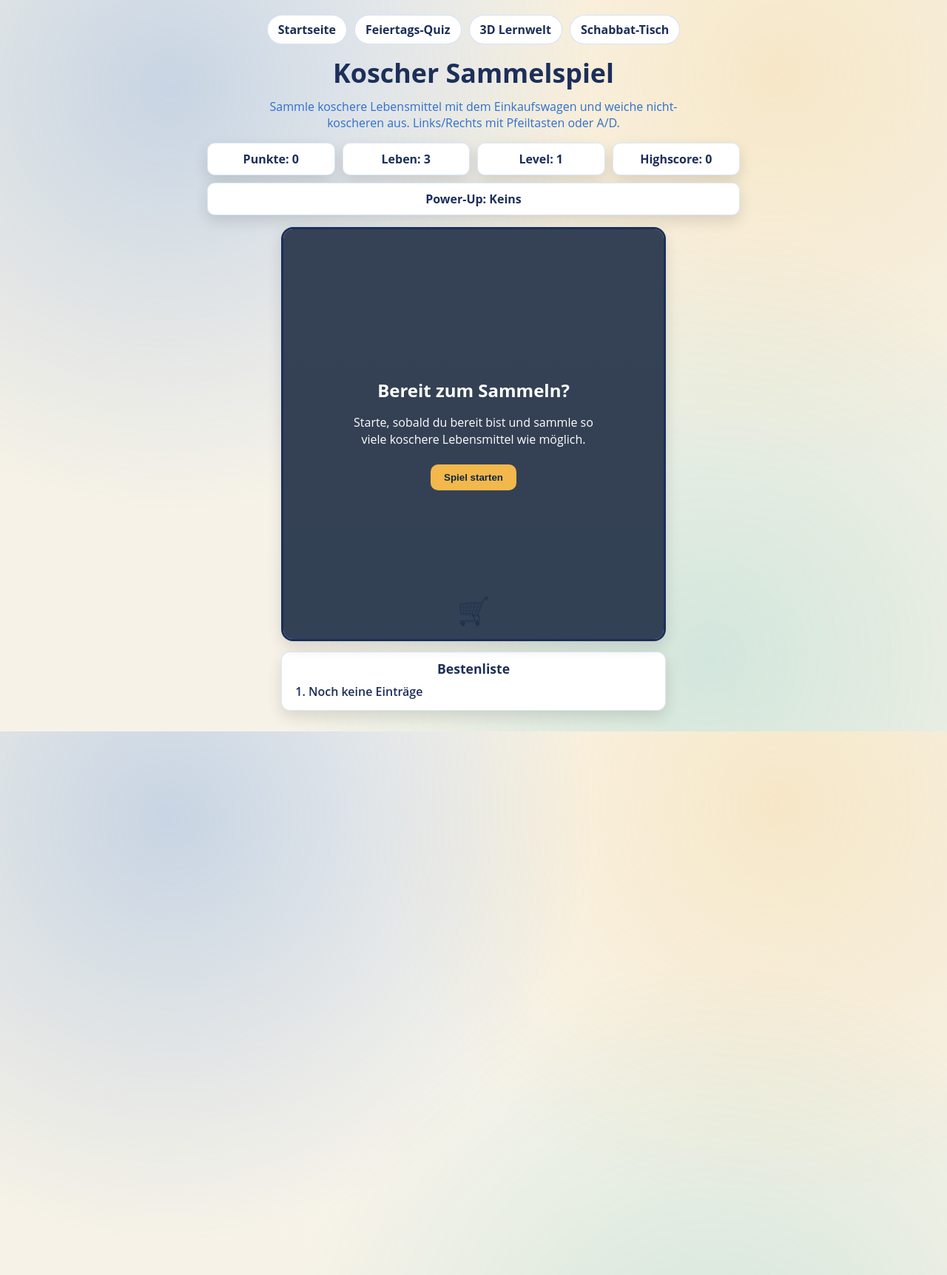
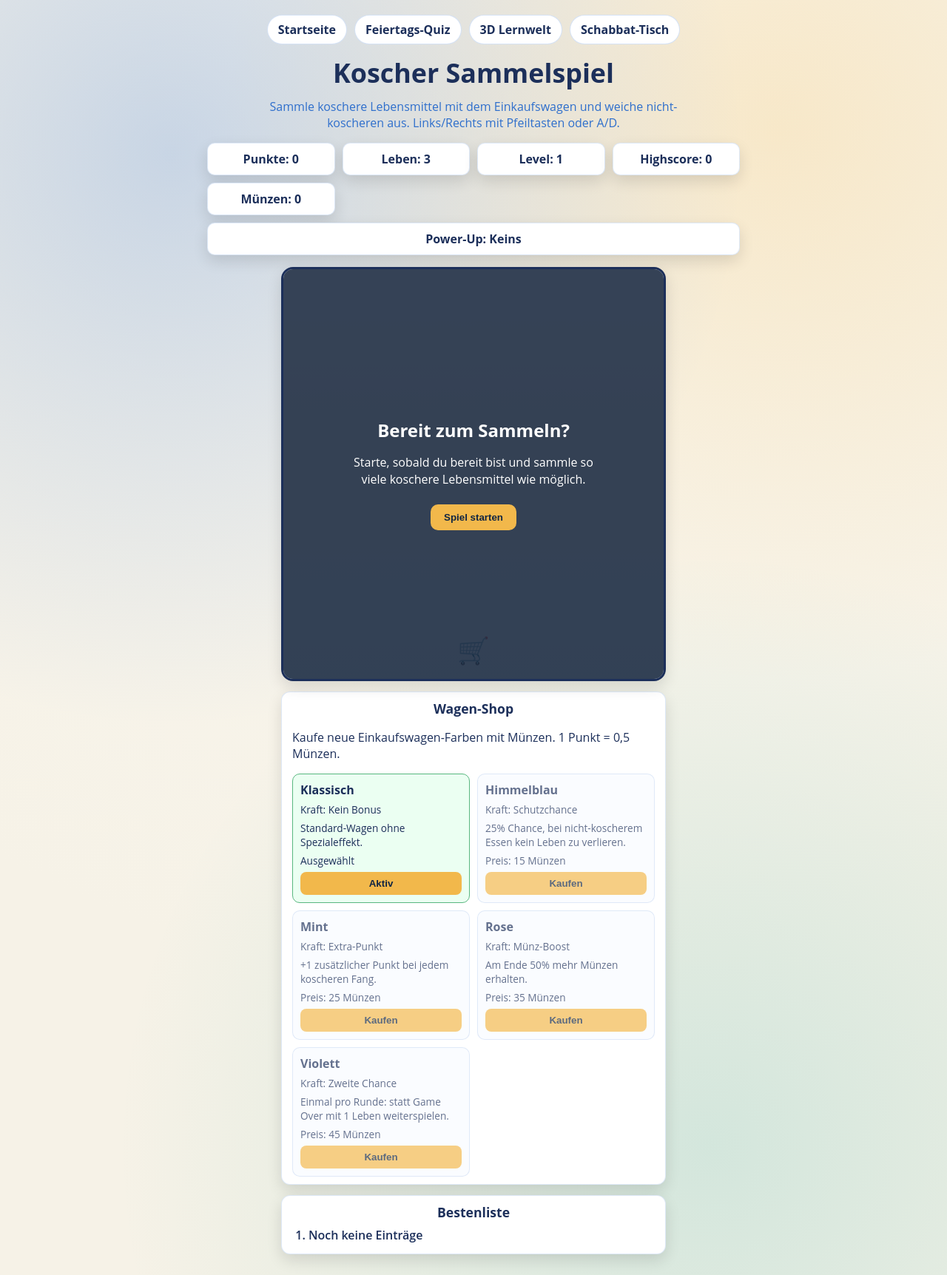
Before and after one commit to stolpersteinebs/stolpersteinebs.github.io, a Jekyll site: the page koscherspiel/index.html, which Jekyll copies as it is, in a window 1280 px wide. Shown: the whole page at 74% size. Built offline with Jekyll 4.4.1, drawn with Linux system fonts in a browser that asks for light colours; part of the change alters nothing that is shown.

Commit message:
Erweitere Koscherspiel um Münzsystem und Wagen-Shop

```diff
--- a/koscherspiel/index.html
+++ b/koscherspiel/index.html
@@ -29,6 +29,7 @@
         <div class="hud-item">Leben: <span id="lives">3</span></div>
         <div class="hud-item">Level: <span id="level">1</span></div>
         <div class="hud-item">Highscore: <span id="highscore">0</span></div>
+        <div class="hud-item">Münzen: <span id="coins">0</span></div>
         <div class="hud-item hud-item-wide">Power-Up: <span id="powerupState">Keins</span></div>
     </section>
 
@@ -45,6 +46,7 @@
         <div id="gameOver" class="overlay hidden" role="dialog" aria-modal="true" aria-labelledby="gameOverTitle">
             <h2 id="gameOverTitle">Spiel beendet</h2>
             <p id="resultText"></p>
+            <p id="coinResult" class="coin-result"></p>
 
             <div id="leaderboardOptIn" class="leaderboard-optin hidden">
                 <p>Du hast das Spiel abgeschlossen! Möchtest du in die sichtbare Bestenliste?</p>
@@ -58,6 +60,13 @@
 
             <button id="restartButton" type="button">Neu starten</button>
         </div>
+    </section>
+
+
+    <section class="shop" aria-label="Wagen-Shop">
+        <h2>Wagen-Shop</h2>
+        <p>Kaufe neue Einkaufswagen-Farben mit Münzen. 1 Punkt = 0,5 Münzen.</p>
+        <div id="shopList" class="shop-list"></div>
     </section>
 
     <section class="leaderboard" aria-label="Bestenliste">
--- a/koscherspiel/script.js
+++ b/koscherspiel/script.js
@@ -4,6 +4,7 @@ const scoreDisplay = document.getElementById("score");
 const livesDisplay = document.getElementById("lives");
 const levelDisplay = document.getElementById("level");
 const highscoreDisplay = document.getElementById("highscore");
+const coinsDisplay = document.getElementById("coins");
 const powerupStateDisplay = document.getElementById("powerupState");
 const leaderboardList = document.getElementById("leaderboardList");
 const statusDisplay = document.getElementById("status");
@@ -11,6 +12,7 @@ const startScreen = document.getElementById("startScreen");
 const startButton = document.getElementById("startButton");
 const gameOverScreen = document.getElementById("gameOver");
 const resultText = document.getElementById("resultText");
+const coinResult = document.getElementById("coinResult");
 const restartButton = document.getElementById("restartButton");
 const leaderboardOptIn = document.getElementById("leaderboardOptIn");
 const playerNameInput = document.getElementById("playerName");
@@ -18,6 +20,7 @@ const saveLeaderboardButton = document.getElementById("saveLeaderboardButton");
 const skipLeaderboardButton = document.getElementById("skipLeaderboardButton");
 const leftBtn = document.getElementById("leftBtn");
 const rightBtn = document.getElementById("rightBtn");
+const shopList = document.getElementById("shopList");
 
 const fallbackFoods = {
     kosherFoods: [
@@ -108,6 +111,18 @@ const nonKosherEmojiFoods = [
 
 const emojiFoodSpawnChance = 0.72;
 
+const cartSkins = [
+    { key: "classic", label: "Klassisch", cost: 0, power: "Kein Bonus", description: "Standard-Wagen ohne Spezialeffekt." },
+    { key: "sky", label: "Himmelblau", cost: 15, power: "Schutzchance", description: "25% Chance, bei nicht-koscherem Essen kein Leben zu verlieren." },
+    { key: "mint", label: "Mint", cost: 25, power: "Extra-Punkt", description: "+1 zusätzlicher Punkt bei jedem koscheren Fang." },
+    { key: "rose", label: "Rose", cost: 35, power: "Münz-Boost", description: "Am Ende 50% mehr Münzen erhalten." },
+    { key: "violet", label: "Violett", cost: 45, power: "Zweite Chance", description: "Einmal pro Runde: statt Game Over mit 1 Leben weiterspielen." }
+];
+
+const cartSkinKeys = cartSkins.map((skin) => skin.key);
+const coinRatePerPoint = 0.5;
+const maxStoredCoins = 9999;
+
 const powerupTypes = [
     { key: "shield", label: "Schutz", icon: "🛡️", colorClass: "powerup-shield" },
     { key: "slow", label: "Zeitlupe", icon: "⏱️", colorClass: "powerup-slow" },
@@ -178,6 +193,80 @@ function persistHighscore(value) {
     } catch {
         // Ignorieren: Spiel soll auch ohne localStorage funktionieren.
     }
+}
+
+function sanitizeCoinValue(value) {
+    if (!Number.isFinite(value)) return 0;
+    return Math.max(0, Math.min(maxStoredCoins, Math.round(value * 10) / 10));
+}
+
+function getStoredCoins() {
+    try {
+        const parsed = Number(localStorage.getItem("koscher_coins") || 0);
+        return sanitizeCoinValue(parsed);
+    } catch {
+        return 0;
+    }
+}
+
+function persistCoins(value) {
+    const normalized = sanitizeCoinValue(value);
+    try {
+        localStorage.setItem("koscher_coins", String(normalized));
+    } catch {
+        // Ignorieren: Münzen bleiben dann nur temporär.
+    }
+    return normalized;
+}
+
+function getStoredUnlockedCarts() {
+    try {
+        const parsed = JSON.parse(localStorage.getItem("koscher_unlocked_carts") || "[]");
+        const unlocked = new Set(["classic"]);
+        if (Array.isArray(parsed)) {
+            parsed.forEach((key) => {
+                if (cartSkinKeys.includes(key)) {
+                    unlocked.add(key);
+                }
+            });
+        }
+        return Array.from(unlocked);
+    } catch {
+        return ["classic"];
+    }
+}
+
+function persistUnlockedCarts(unlockedCartKeys) {
+    const sanitized = Array.from(new Set(["classic", ...unlockedCartKeys.filter((key) => cartSkinKeys.includes(key))]));
+    try {
+        localStorage.setItem("koscher_unlocked_carts", JSON.stringify(sanitized));
+    } catch {
+        // Ignorieren: Freischaltungen bleiben nur temporär.
+    }
+    return sanitized;
+}
+
+function getSelectedCart() {
+    try {
+        const selected = localStorage.getItem("koscher_selected_cart") || "classic";
+        return cartSkinKeys.includes(selected) ? selected : "classic";
+    } catch {
+        return "classic";
+    }
+}
+
+function persistSelectedCart(cartKey) {
+    const nextCart = cartSkinKeys.includes(cartKey) ? cartKey : "classic";
+    try {
+        localStorage.setItem("koscher_selected_cart", nextCart);
+    } catch {
+        // Ignorieren: Auswahl bleibt nur temporär.
+    }
+    return nextCart;
+}
+
+function formatCoins(value) {
+    return sanitizeCoinValue(value).toLocaleString("de-DE", { minimumFractionDigits: 0, maximumFractionDigits: 1 });
 }
 
 function normalizeLeaderboard(rawEntries) {
@@ -392,10 +481,15 @@ function renderLeaderboard(scores = getStoredLeaderboard()) {
 }
 
 function createInitialState() {
+    const unlockedCarts = getStoredUnlockedCarts();
+    const preferredCart = getSelectedCart();
+    const selectedCart = unlockedCarts.includes(preferredCart) ? preferredCart : "classic";
+
     return {
         running: true,
         leaderboardSubmitted: false,
         score: 0,
+        coins: getStoredCoins(),
         lives: 3,
         level: 1,
         playerX: 0,
@@ -403,6 +497,9 @@ function createInitialState() {
         spawnTimer: 0,
         items: [],
         highscore: getStoredHighscore(),
+        selectedCart,
+        unlockedCarts,
+        cartSecondChanceUsed: false,
         activePowerups: {
             shield: 0,
             slow: 0,
@@ -425,6 +522,90 @@ function clamp(value, min, max) {
     return Math.max(min, Math.min(max, value));
 }
 
+function currentCartSkin() {
+    if (!state) return cartSkins[0];
+    return cartSkins.find((skin) => skin.key === state.selectedCart) || cartSkins[0];
+}
+
+function applyCartSkinClass() {
+    if (!player) return;
+
+    player.classList.remove(...cartSkinKeys.map((key) => `cart-skin-${key}`));
+    const skin = currentCartSkin();
+    player.classList.add(`cart-skin-${skin.key}`);
+}
+
+function renderShop() {
+    if (!shopList || !state) return;
+
+    shopList.innerHTML = "";
+
+    cartSkins.forEach((skin) => {
+        const item = document.createElement("article");
+        item.className = "shop-item";
+
+        const unlocked = state.unlockedCarts.includes(skin.key);
+        const selected = state.selectedCart === skin.key;
+        const affordable = state.coins >= skin.cost;
+
+        if (selected) item.classList.add("selected");
+        if (!unlocked && !affordable) item.classList.add("locked");
+
+        const status = unlocked ? (selected ? "Ausgewählt" : "Freigeschaltet") : `Preis: ${formatCoins(skin.cost)} Münzen`;
+        const buttonLabel = unlocked ? (selected ? "Aktiv" : "Auswählen") : "Kaufen";
+
+        item.innerHTML = `
+            <h3>${skin.label}</h3>
+            <p class="shop-power">Kraft: ${skin.power}</p>
+            <p class="shop-description">${skin.description}</p>
+            <p class="shop-status">${status}</p>
+            <button type="button" data-cart-key="${skin.key}">${buttonLabel}</button>
+        `;
+
+        const button = item.querySelector("button");
+        if (button) {
+            button.disabled = selected || (!unlocked && !affordable);
+        }
+
+        shopList.appendChild(item);
+    });
+}
+
+function selectCart(cartKey) {
+    if (!state) return;
+    if (!state.unlockedCarts.includes(cartKey)) return;
+
+    state.selectedCart = persistSelectedCart(cartKey);
+    applyCartSkinClass();
+    renderShop();
+    setStatus(`Aktiver Wagen: ${currentCartSkin().label}`);
+}
+
+function buyCart(cartKey) {
+    if (!state) return;
+
+    const skin = cartSkins.find((entry) => entry.key === cartKey);
+    if (!skin) return;
+
+    if (state.unlockedCarts.includes(cartKey)) {
+        selectCart(cartKey);
+        return;
+    }
+
+    if (state.coins < skin.cost) {
+        setStatus("Nicht genug Münzen.", "danger");
+        return;
+    }
+
+    state.coins = persistCoins(state.coins - skin.cost);
+    state.unlockedCarts = persistUnlockedCarts([...state.unlockedCarts, cartKey]);
+    state.selectedCart = persistSelectedCart(cartKey);
+    applyCartSkinClass();
+    updateHUD();
+    renderShop();
+    setStatus(`${skin.label} gekauft!`);
+}
+
 function activePowerupLabel() {
     if (!state) return "Keins";
 
@@ -442,6 +623,7 @@ function updateHUD() {
     livesDisplay.textContent = String(state.lives);
     levelDisplay.textContent = String(state.level);
     highscoreDisplay.textContent = String(state.highscore);
+    if (coinsDisplay) coinsDisplay.textContent = formatCoins(state.coins);
     powerupStateDisplay.textContent = activePowerupLabel();
 }
 
@@ -450,6 +632,7 @@ function renderIdleHUD() {
     livesDisplay.textContent = "3";
     levelDisplay.textContent = "1";
     highscoreDisplay.textContent = String(getStoredHighscore());
+    if (coinsDisplay) coinsDisplay.textContent = formatCoins(getStoredCoins());
     powerupStateDisplay.textContent = "Keins";
 }
 
@@ -626,6 +809,23 @@ function consumeShieldIfActive() {
     return true;
 }
 
+function hasCartPower(cartKey) {
+    return Boolean(state && state.selectedCart === cartKey);
+}
+
+function cartSavedDamage() {
+    if (!hasCartPower("sky")) {
+        return false;
+    }
+
+    if (Math.random() < 0.25) {
+        setStatus("Himmelblau hat den Schaden abgewehrt!");
+        return true;
+    }
+
+    return false;
+}
+
 function handleCatch(item, index) {
     if (item.isPowerup) {
         if (item.powerupType === "life") {
@@ -640,10 +840,12 @@ function handleCatch(item, index) {
     }
 
     if (item.isKosher) {
-        const points = hasPowerup("double") ? 2 : 1;
+        const basePoints = hasPowerup("double") ? 2 : 1;
+        const bonusPoints = hasCartPower("mint") ? 1 : 0;
+        const points = basePoints + bonusPoints;
         state.score += points;
         setStatus(`+${points} Koscher!`);
-    } else if (!consumeShieldIfActive()) {
+    } else if (!consumeShieldIfActive() && !cartSavedDamage()) {
         state.lives -= 1;
         state.score = Math.max(0, state.score - 1);
         setStatus("-1 Leben: Nicht koscher!", "danger");
@@ -654,7 +856,7 @@ function handleCatch(item, index) {
 
     updateHUD();
 
-    if (state.lives <= 0) {
+    if (state.lives <= 0 && !tryCartSecondChance()) {
         endGame("Keine Leben mehr.");
     }
 }
@@ -668,7 +870,7 @@ function handleMissed(item, index) {
 
     removeItem(index);
 
-    if (state.lives <= 0) {
+    if (state.lives <= 0 && !tryCartSecondChance()) {
         endGame("Zu viele koschere Lebensmittel verpasst.");
     }
 }
@@ -678,6 +880,18 @@ function removeItem(index) {
     if (removed) {
         removed.el.remove();
     }
+}
+
+function tryCartSecondChance() {
+    if (!hasCartPower("violet") || state.cartSecondChanceUsed || state.lives > 0) {
+        return false;
+    }
+
+    state.cartSecondChanceUsed = true;
+    state.lives = 1;
+    setStatus("Violett rettet dich: zweite Chance!", "danger");
+    updateHUD();
+    return true;
 }
 
 function recalcLevel() {
@@ -820,8 +1034,21 @@ function endGame(reason) {
         }
     }
 
+    let earnedCoins = state.score * coinRatePerPoint;
+    if (hasCartPower("rose")) {
+        earnedCoins *= 1.5;
+    }
+    earnedCoins = Math.round(earnedCoins * 10) / 10;
+
+    state.coins = persistCoins(state.coins + earnedCoins);
     updateHUD();
+    renderShop();
+
     if (resultText) resultText.textContent = `${reason} Dein Ergebnis: ${state.score} Punkte.`;
+    if (coinResult) {
+        const boostText = hasCartPower("rose") ? " (inkl. Rose-Bonus)" : "";
+        coinResult.textContent = `+${formatCoins(earnedCoins)} Münzen${boostText}. Gesamt: ${formatCoins(state.coins)}.`;
+    }
     if (gameOverScreen) gameOverScreen.classList.remove("hidden");
 }
 
@@ -837,7 +1064,9 @@ function startGame() {
 
     clearItems();
     state = createInitialState();
+    applyCartSkinClass();
     updateHUD();
+    renderShop();
 
     if (startScreen) startScreen.classList.add("hidden");
     if (gameOverScreen) gameOverScreen.classList.add("hidden");
@@ -849,6 +1078,7 @@ function startGame() {
     if (saveLeaderboardButton) saveLeaderboardButton.disabled = false;
     if (skipLeaderboardButton) skipLeaderboardButton.disabled = false;
     if (statusDisplay) statusDisplay.classList.add("hidden");
+    if (coinResult) coinResult.textContent = "";
 
     state.playerX = (gameWidth() - basePlayerWidth) / 2;
     positionPlayer();
@@ -978,6 +1208,23 @@ if (saveLeaderboardButton && skipLeaderboardButton && playerNameInput && leaderb
     });
 }
 
+if (shopList) {
+    shopList.addEventListener("click", (event) => {
+        const button = event.target.closest("button[data-cart-key]");
+        if (!button) return;
+
+        const cartKey = button.getAttribute("data-cart-key");
+        if (!cartKey) return;
+
+        if (state && state.unlockedCarts.includes(cartKey)) {
+            selectCart(cartKey);
+            return;
+        }
+
+        buyCart(cartKey);
+    });
+}
+
 if (leftBtn) {
     bindButtonHold(leftBtn, "left");
 }
@@ -997,6 +1244,10 @@ window.addEventListener("resize", () => {
     positionPlayer();
 });
 
+state = createInitialState();
+state.running = false;
+applyCartSkinClass();
 renderIdleHUD();
+renderShop();
 loadLeaderboard();
 centerPlayerIdle();
--- a/koscherspiel/skript.css
+++ b/koscherspiel/skript.css
@@ -110,8 +110,14 @@ h1 {
 
 #player::before {
     content: "🛒";
-    filter: drop-shadow(0 2px 0 rgba(0, 0, 0, 0.16));
+    filter: var(--cart-filter, none) drop-shadow(0 2px 0 rgba(0, 0, 0, 0.16));
 }
+
+#player.cart-skin-classic { --cart-filter: none; }
+#player.cart-skin-sky { --cart-filter: hue-rotate(170deg) saturate(1.5); }
+#player.cart-skin-mint { --cart-filter: hue-rotate(90deg) saturate(1.6); }
+#player.cart-skin-rose { --cart-filter: hue-rotate(300deg) saturate(1.4); }
+#player.cart-skin-violet { --cart-filter: hue-rotate(245deg) saturate(1.8); }
 
 .item {
     position: absolute;
@@ -228,6 +234,7 @@ h1 {
     background: rgba(201, 58, 73, 0.94);
 }
 
+.shop,
 .leaderboard {
     width: min(100%, 520px);
     margin: 14px auto 0;
@@ -239,10 +246,62 @@ h1 {
     text-align: left;
 }
 
+.shop h2,
 .leaderboard h2 {
     margin: 0 0 8px;
     text-align: center;
     font-size: 1.1rem;
+}
+
+.shop-list {
+    display: grid;
+    grid-template-columns: repeat(2, minmax(0, 1fr));
+    gap: 10px;
+}
+
+.shop-item {
+    border: 1px solid rgba(47, 111, 204, 0.2);
+    border-radius: 10px;
+    padding: 10px;
+    background: #f9fbff;
+}
+
+.shop-item h3 {
+    margin: 0 0 6px;
+    font-size: 1rem;
+}
+
+.shop-power,
+.shop-description,
+.shop-status {
+    margin: 0 0 6px;
+    font-size: 0.85rem;
+}
+
+.shop-item button {
+    width: 100%;
+    border: none;
+    border-radius: 8px;
+    padding: 8px 10px;
+    background: var(--accent);
+    color: #102543;
+    font-weight: 700;
+    cursor: pointer;
+}
+
+.shop-item.selected {
+    border-color: #58b77f;
+    background: #ebfff2;
+}
+
+.shop-item.locked {
+    opacity: 0.68;
+}
+
+.coin-result {
+    margin: 0 0 8px;
+    font-weight: 700;
+    color: #f8d37f;
 }
 
 .leaderboard ol {
@@ -294,6 +353,10 @@ h1 {
     .mobile-controls {
         display: flex;
     }
+
+    .shop-list {
+        grid-template-columns: 1fr;
+    }
 }
 
 
```
